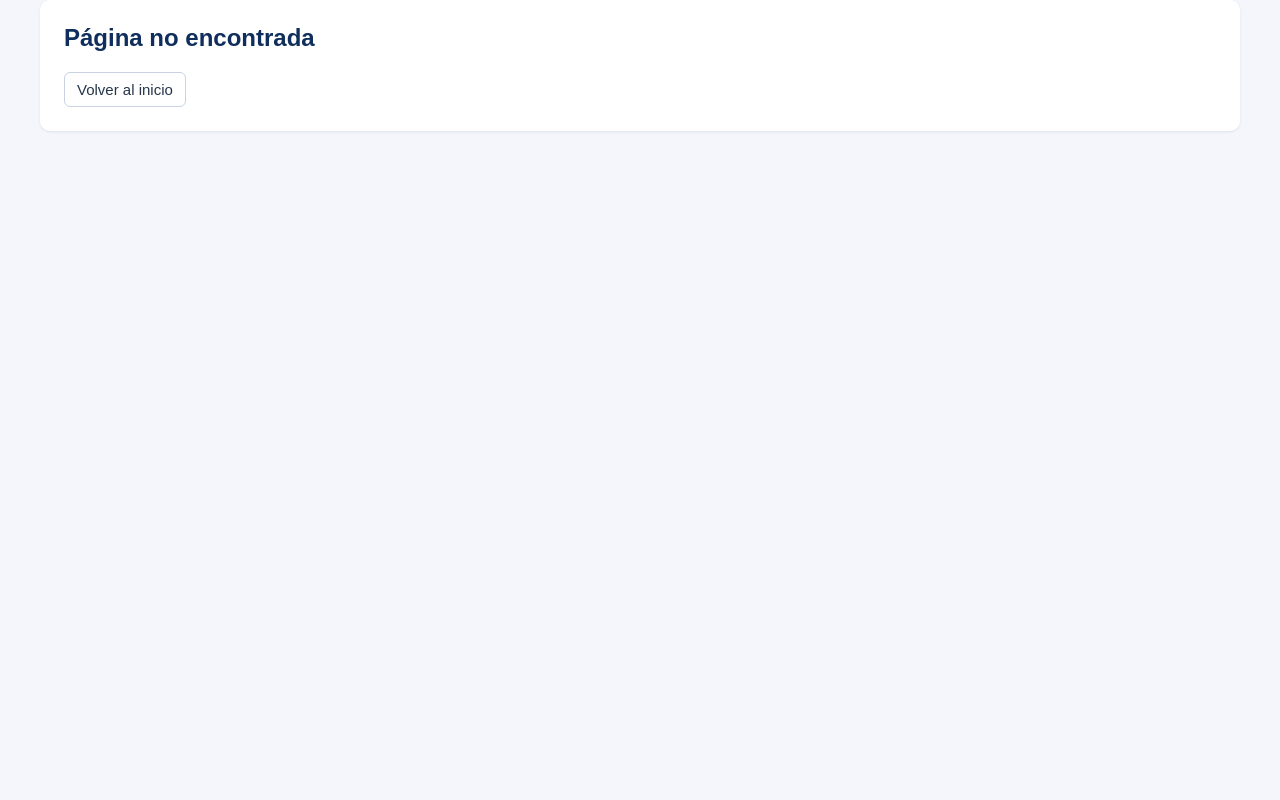
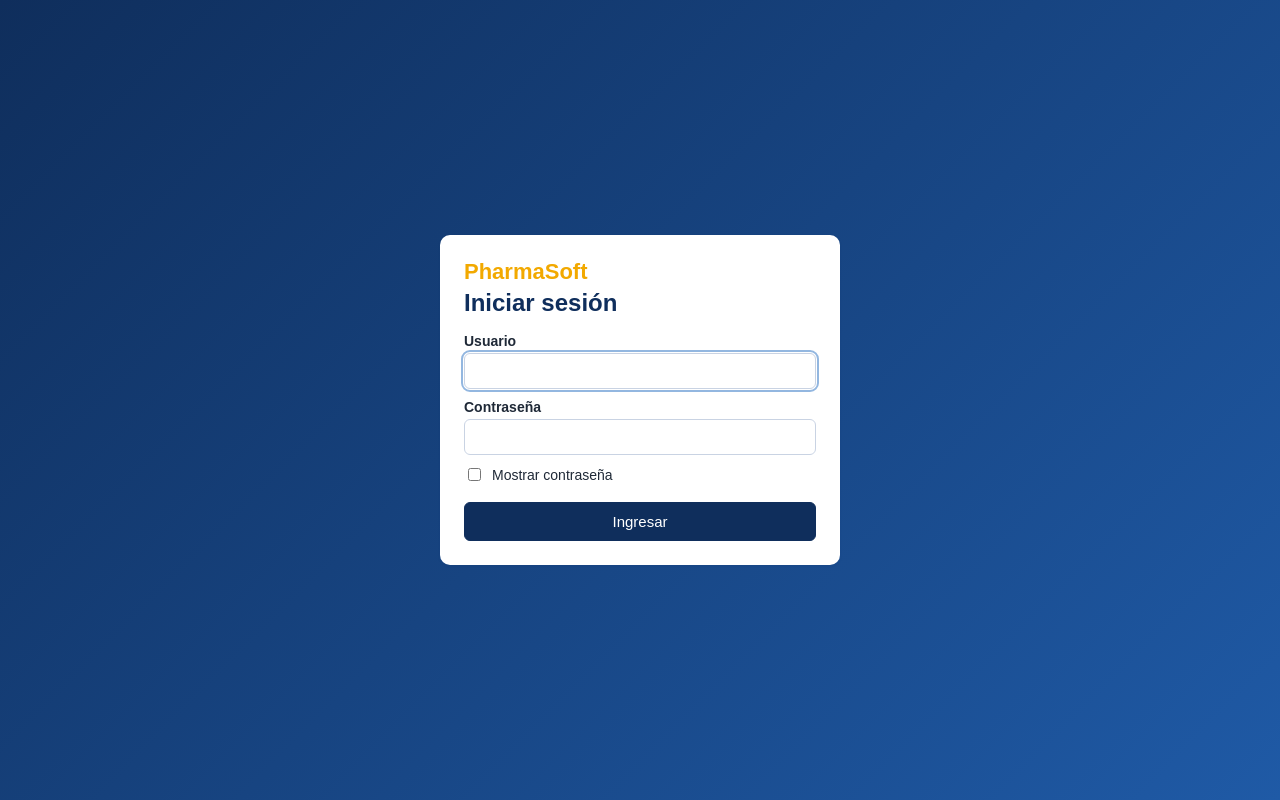
Before and after one commit to LeonardoTA/PharmaFrontEnd, an Angular app: page /login in a window 1280 px wide. Built offline with nearby package versions, Linux system fonts and the light colour scheme.

Commit message:
feat(auth): login guards y rutas protegidas

```diff
--- a/src/app/app.routes.ts
+++ b/src/app/app.routes.ts
@@ -1,24 +1,55 @@
 import { Routes } from '@angular/router';
 import { MainLayout } from './layout/main-layout/main-layout';
-
+import { authGuard, invitadoGuard } from './core/guards/auth-guard';
+import { permisoGuard } from './core/guards/permiso-guard';
 export const routes: Routes = [
+  // Pública: fuera del layout y solo para quien no inició sesión
+  {
+    path: 'login',
+    title: 'Iniciar sesión',
+    canActivate: [invitadoGuard],
+    loadComponent: () => import('./features/auth/pages/login/login').then(m => m.Login),
+  },
+  // Privadas: todo lo que cuelga del layout exige sesión
   {
     path: '',
     component: MainLayout,
+    canActivate: [authGuard],
+    canActivateChild: [authGuard],
     children: [
+      { path: 'clientes', canActivate: [permisoGuard], data: { permiso: 'CLIENTES_LEER' }, loadChildren: () => import('./features/clientes/clientes.routes').then(m => m.CLIENTES_ROUTES) },
       { path: '', pathMatch: 'full', redirectTo: 'inicio' },
       {
         path: 'inicio',
         title: 'Inicio',
         loadComponent: () => import('./features/inicio/inicio').then(m => m.Inicio),
       },
-      { path: 'clientes', loadChildren: () => import('./features/clientes/clientes.routes').then(m => m.CLIENTES_ROUTES) },
-      { path: 'productos', loadChildren: () => import('./features/productos/productos.routes').then(m => m.PRODUCTOS_ROUTES) },
-      { path: 'ventas', loadChildren: () => import('./features/ventas/ventas.routes').then(m => m.VENTAS_ROUTES) },
       {
         path: 'categorias',
+        canActivate: [permisoGuard],
+        data: { permiso: 'CATALOGO_LEER' },
         loadChildren: () =>
           import('./features/categorias/categorias.routes').then(m => m.CATEGORIAS_ROUTES),
+      },
+      {
+        path: 'productos',
+        canActivate: [permisoGuard],
+        data: { permiso: 'CATALOGO_LEER' },
+        loadChildren: () =>
+          import('./features/productos/productos.routes').then(m => m.PRODUCTOS_ROUTES),
+      },
+      {
+        path: 'ventas',
+        canActivate: [permisoGuard],
+        data: { permiso: 'VENTAS_LEER' },
+        loadChildren: () =>
+          import('./features/ventas/ventas.routes').then(m => m.VENTAS_ROUTES),
+      },
+      {
+        path: 'acceso-denegado',
+        title: 'Acceso denegado',
+        loadComponent: () =>
+          import('./shared/pages/acceso-denegado/acceso-denegado').then(m => m.AccesoDenegado),
       },
     ],
   },
--- /dev/null
+++ b/src/app/core/guards/auth-guard.ts
@@ -0,0 +1,21 @@
+import { inject } from '@angular/core';
+import { CanActivateFn, Router } from '@angular/router';
+import { AuthService } from '../auth/auth-service';
+/**
+ * Solo deja pasar si hay sesión. Si no, envía al login y recuerda
+ * la URL pedida en ?returnUrl= para volver allí después de entrar.
+ */
+export const authGuard: CanActivateFn = (_route, state) => {
+  const auth = inject(AuthService);
+  if (auth.autenticado()) {
+    return true;
+  }
+  return inject(Router).createUrlTree(['/login'], {
+    queryParams: { returnUrl: state.url },
+  });
+};
+/** El login solo es para quien NO ha iniciado sesión. */
+export const invitadoGuard: CanActivateFn = () => {
+  const auth = inject(AuthService);
+  return auth.autenticado() ? inject(Router).createUrlTree(['/inicio']) : true;
+};
--- /dev/null
+++ b/src/app/core/guards/permiso-guard.ts
@@ -0,0 +1,19 @@
+import { inject } from '@angular/core';
+import { CanActivateFn, Router } from '@angular/router';
+import { Permiso } from '../auth/auth.model';
+import { AuthService } from '../auth/auth-service';
+/**
+ * Exige el permiso declarado en la ruta:  data: { permiso: 'VENTAS_LEER' }.
+ * Si falta, muestra la página de acceso denegado (no el login: el usuario
+ * ya está identificado).
+ *
+ * Es una ayuda para la experiencia de usuario: la protección real la hace
+ * el backend, que responde 403 aunque alguien modifique el JavaScript.
+ */
+export const permisoGuard: CanActivateFn = route => {
+  const permiso = route.data['permiso'] as Permiso | undefined;
+  if (!permiso || inject(AuthService).tienePermiso(permiso)) {
+    return true;
+  }
+  return inject(Router).createUrlTree(['/acceso-denegado']);
+};
--- /dev/null
+++ b/src/app/features/auth/pages/login/login.css
@@ -0,0 +1,14 @@
+.fondo {
+  min-height: 100vh; display: grid; place-items: center; padding: 16px;
+  background: linear-gradient(135deg, #0f2e5c 0%, #1f5aa6 100%);
+}
+.login { width: 100%; max-width: 400px; }
+.marca { margin: 0; color: #f2a900; font-weight: 800; font-size: 22px; }
+h1 { margin: 4px 0 16px; font-size: 24px; color: #0f2e5c; }
+form { display: flex; flex-direction: column; gap: 10px; }
+label { display: flex; flex-direction: column; gap: 4px; font-weight: 600; font-size: 14px; }
+.ver { flex-direction: row; align-items: center; gap: 8px; font-weight: 400; }
+.error { color: #b42318; margin-top: -6px; }
+.aviso { padding: 10px 14px; margin-bottom: 12px; border-radius: 8px; background: #fff6dc; color: #7a5200;
+}
+button { margin-top: 8px; padding: 10px; }
--- /dev/null
+++ b/src/app/features/auth/pages/login/login.html
@@ -0,0 +1,36 @@
+<main class="fondo">
+  <section class="card login" aria-labelledby="titulo-login">
+    <p class="marca">PharmaSoft</p>
+    <h1 id="titulo-login">Iniciar sesión</h1>
+    @if (expirada()) {
+      <div class="aviso" role="status">Su sesión expiró. Inicie sesión nuevamente.</div>
+    }
+    @if (error()) {
+      <div class="alerta" role="alert">{{ error() }}</div>
+    }
+    <form [formGroup]="form" (ngSubmit)="ingresar()" novalidate>
+      <label>
+        Usuario
+        <input class="input" formControlName="username" autocomplete="username" autofocus />
+      </label>
+      @if (form.controls.username.touched && form.controls.username.invalid) {
+        <small class="error">Ingrese su usuario.</small>
+      }
+      <label>
+        Contraseña
+        <input class="input" [type]="verClave() ? 'text' : 'password'"
+               formControlName="password" autocomplete="current-password" />
+      </label>
+      @if (form.controls.password.touched && form.controls.password.invalid) {
+        <small class="error">Ingrese su contraseña.</small>
+      }
+      <label class="ver">
+        <input type="checkbox" [checked]="verClave()" (change)="verClave.set(!verClave())" />
+        Mostrar contraseña
+      </label>
+      <button type="submit" class="btn btn-primary" [disabled]="enviando()">
+        {{ enviando() ? 'Ingresando…' : 'Ingresar' }}
+      </button>
+    </form>
+  </section>
+</main>
--- /dev/null
+++ b/src/app/features/auth/pages/login/login.ts
@@ -0,0 +1,52 @@
+import { Component, inject, input, signal } from '@angular/core';
+import { HttpErrorResponse } from '@angular/common/http';
+import { NonNullableFormBuilder, ReactiveFormsModule, Validators } from '@angular/forms';
+import { Router } from '@angular/router';
+import { AuthService } from '../../../../core/auth/auth-service';
+import { mensajeError } from '../../../../core/utils/http-error';
+@Component({
+  selector: 'app-login',
+  imports: [ReactiveFormsModule],
+  templateUrl: './login.html',
+  styleUrl: './login.css',
+})
+export class Login {
+  private readonly fb = inject(NonNullableFormBuilder);
+  private readonly auth = inject(AuthService);
+  private readonly router = inject(Router);
+  /** ?returnUrl=/ventas  → página a la que se vuelve después de entrar. */
+  readonly returnUrl = input<string>();
+  /** ?expirada=1  → la sesión anterior venció. */
+  readonly expirada = input<string>();
+  protected readonly enviando = signal(false);
+  protected readonly error = signal<string | null>(null);
+  protected readonly verClave = signal(false);
+  protected readonly form = this.fb.group({
+    username: ['', [Validators.required, Validators.maxLength(50)]],
+    password: ['', [Validators.required, Validators.maxLength(72)]],
+  });
+  ingresar(): void {
+    if (this.form.invalid) {
+      this.form.markAllAsTouched();
+      return;
+    }
+    this.enviando.set(true);
+    this.error.set(null);
+    this.auth.login(this.form.getRawValue()).subscribe({
+      next: () => this.router.navigateByUrl(this.destino()),
+      error: (err: HttpErrorResponse) => {
+        this.enviando.set(false);
+        this.form.controls.password.reset();
+        this.error.set(mensajeError(err));
+      },
+    });
+  }
+  /**
+   * Solo se aceptan rutas internas de la SPA ("/ventas"), nunca direcciones
+   * externas ("https://…" o "//sitio"): evita una redirección abierta.
+   */
+  private destino(): string {
+    const url = this.returnUrl();
+    return url && url.startsWith('/') && !url.startsWith('//') ? url : '/inicio';
+  }
+}
--- a/src/app/features/categorias/categorias.routes.ts
+++ b/src/app/features/categorias/categorias.routes.ts
@@ -1,8 +1,9 @@
+import { permisoGuard } from '../../core/guards/permiso-guard';
 import { Routes } from '@angular/router';
 import { CategoriaList } from './pages/categoria-list/categoria-list';
 import { CategoriaForm } from './pages/categoria-form/categoria-form';
 export const CATEGORIAS_ROUTES: Routes = [
   { path: '', component: CategoriaList, title: 'Categorías' },
-  { path: 'nuevo', component: CategoriaForm, title: 'Registrar categoria' },
-  { path: ':id/editar', component: CategoriaForm, title: 'Editar categoria' },
+  { path: 'nuevo', component: CategoriaForm, title: 'Registrar categoria', canActivate: [permisoGuard], data: { permiso: 'CATALOGO_ESCRIBIR' } },
+  { path: ':id/editar', component: CategoriaForm, title: 'Editar categoria', canActivate: [permisoGuard], data: { permiso: 'CATALOGO_ESCRIBIR' } },
 ];
--- a/src/app/features/clientes/clientes.routes.ts
+++ b/src/app/features/clientes/clientes.routes.ts
@@ -1,8 +1,9 @@
+import { permisoGuard } from '../../core/guards/permiso-guard';
 import { Routes } from '@angular/router';
 import { ClienteList } from './pages/cliente-list/cliente-list';
 import { ClienteForm } from './pages/cliente-form/cliente-form';
 export const CLIENTES_ROUTES: Routes = [
   { path: '', component: ClienteList, title: 'Clientes' },
-  { path: 'nuevo', component: ClienteForm, title: 'Registrar cliente' },
-  { path: ':id/editar', component: ClienteForm, title: 'Editar cliente' },
+  { path: 'nuevo', component: ClienteForm, title: 'Registrar cliente', canActivate: [permisoGuard], data: { permiso: 'CLIENTES_ESCRIBIR' } },
+  { path: ':id/editar', component: ClienteForm, title: 'Editar cliente', canActivate: [permisoGuard], data: { permiso: 'CLIENTES_ESCRIBIR' } },
 ];
--- a/src/app/features/productos/productos.routes.ts
+++ b/src/app/features/productos/productos.routes.ts
@@ -1,9 +1,15 @@
 import { Routes } from '@angular/router';
+import { permisoGuard } from '../../core/guards/permiso-guard';
 import { ProductoList } from './pages/producto-list/producto-list';
 import { ProductoForm } from './pages/producto-form/producto-form';
-
 export const PRODUCTOS_ROUTES: Routes = [
   { path: '', component: ProductoList, title: 'Productos' },
-  { path: 'nuevo', component: ProductoForm, title: 'Nuevo producto' },
-  { path: ':id/editar', component: ProductoForm, title: 'Editar producto' },
+  {
+    path: 'nuevo', component: ProductoForm, title: 'Nuevo producto',
+    canActivate: [permisoGuard], data: { permiso: 'CATALOGO_ESCRIBIR' },
+  },
+  {
+    path: ':id/editar', component: ProductoForm, title: 'Editar producto',
+    canActivate: [permisoGuard], data: { permiso: 'CATALOGO_ESCRIBIR' },
+  },
 ];
--- a/src/app/features/ventas/ventas.routes.ts
+++ b/src/app/features/ventas/ventas.routes.ts
@@ -1,10 +1,13 @@
 import { Routes } from '@angular/router';
+import { permisoGuard } from '../../core/guards/permiso-guard';
 import { VentaList } from './pages/venta-list/venta-list';
 import { VentaForm } from './pages/venta-form/venta-form';
 import { VentaDetalle } from './pages/venta-detalle/venta-detalle';
-
 export const VENTAS_ROUTES: Routes = [
   { path: '', component: VentaList, title: 'Consulta de ventas' },
-  { path: 'nueva', component: VentaForm, title: 'Nueva venta' },
+  {
+    path: 'nueva', component: VentaForm, title: 'Nueva venta',
+    canActivate: [permisoGuard], data: { permiso: 'VENTAS_REGISTRAR' },
+  },
   { path: ':id', component: VentaDetalle, title: 'Detalle de venta' },
 ];
--- /dev/null
+++ b/src/app/shared/pages/acceso-denegado/acceso-denegado.ts
@@ -0,0 +1,15 @@
+import { Component } from '@angular/core';
+import { RouterLink } from '@angular/router';
+@Component({
+  selector: 'app-acceso-denegado',
+  imports: [RouterLink],
+  template: `
+    <section class="card">
+      <h2>Acceso denegado</h2>
+      <p>Su usuario no tiene permiso para abrir esta página. Si lo necesita, solicítelo al
+administrador.</p>
+      <a routerLink="/inicio" class="btn btn-primary">Volver al inicio</a>
+    </section>
+  `,
+})
+export class AccesoDenegado {}
```
